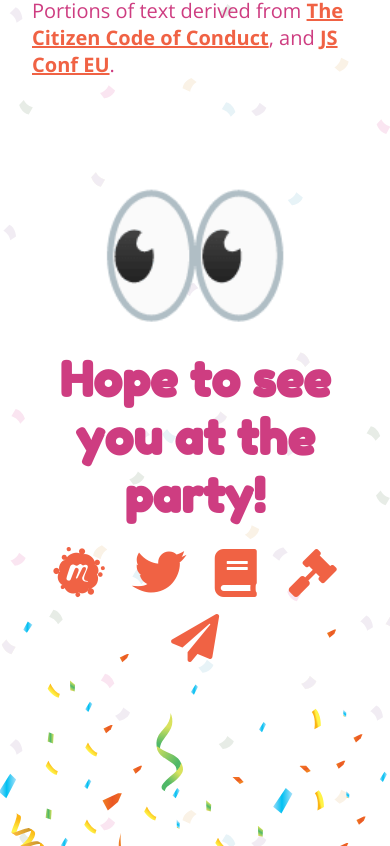
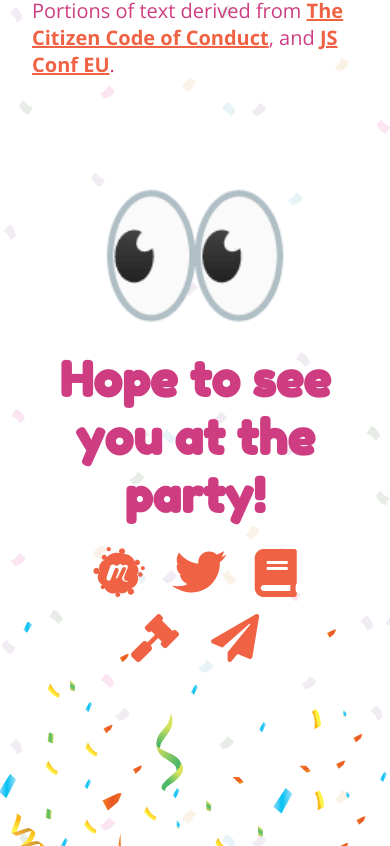
Before and after one commit to livrush/front-end-party, a React (Create React App) app: page /code-of-conduct in a window 390 px wide. Shown: the part 7037-7883 px from the top of the page. Built offline with nearby package versions, Linux system fonts and the light colour scheme.

Commit message:
position footer icons

```diff
--- a/src/components/Footer.jsx
+++ b/src/components/Footer.jsx
@@ -9,6 +9,7 @@ const Footer = () => (
     </h1>
     <h3 className="title-3">Hope to see you at the party!</h3>
     <div className="links-out title-3">
+      <div className="links-out-section">
         <a
           href="https://www.meetup.com/FrontEndParty/events/"
           target="_blank"
@@ -25,12 +26,11 @@ const Footer = () => (
         >
           <i className="fab fa-twitter" />
         </a>
-      <a
-        href="/archive"
-        className="footer-link link-delay rainbow-text"
-      >
+        <a href="/archive" className="footer-link link-delay rainbow-text">
           <i className="fas fa-book" />
         </a>
+      </div>
+      <div className="links-out-section">
         <a
           href="/code-of-conduct"
           className="footer-link link-delay rainbow-text"
@@ -46,6 +46,7 @@ const Footer = () => (
           <i className="fas fa-paper-plane" />
         </a>
       </div>
+    </div>
   </footer>
 );
 
--- a/src/css/index.css
+++ b/src/css/index.css
@@ -378,23 +378,35 @@ h1, h2, h3, h4, h5, h6 {
 }
 
 /* line 252, ../sass/index.scss */
+.links-out {
+  display: flex;
+  justify-content: center;
+}
+@media (max-width: 599px) {
+  /* line 252, ../sass/index.scss */
+  .links-out {
+    flex-direction: column;
+  }
+}
+
+/* line 260, ../sass/index.scss */
 .content,
 .meetup {
   text-align: left;
 }
 
-/* line 257, ../sass/index.scss */
+/* line 265, ../sass/index.scss */
 .archive {
   margin: 1rem;
 }
 
-/* line 261, ../sass/index.scss */
+/* line 269, ../sass/index.scss */
 .meetup-number,
 .meetup-date {
   margin: 1rem 0;
 }
 
-/* line 270, ../sass/index.scss */
+/* line 278, ../sass/index.scss */
 .meetup-divider {
   margin: 3rem 1rem;
 }
--- a/src/sass/index.scss
+++ b/src/sass/index.scss
@@ -249,6 +249,14 @@ h1, h2, h3, h4, h5, h6 {
   margin: 1rem;
 }
 
+.links-out {
+  display: flex;
+justify-content: center;
+  @include for-xs {
+    flex-direction: column;
+  }
+}
+
 .content,
 .meetup {
   text-align: left;
```
Lines whose indentation alone changed are shown as unchanged.
